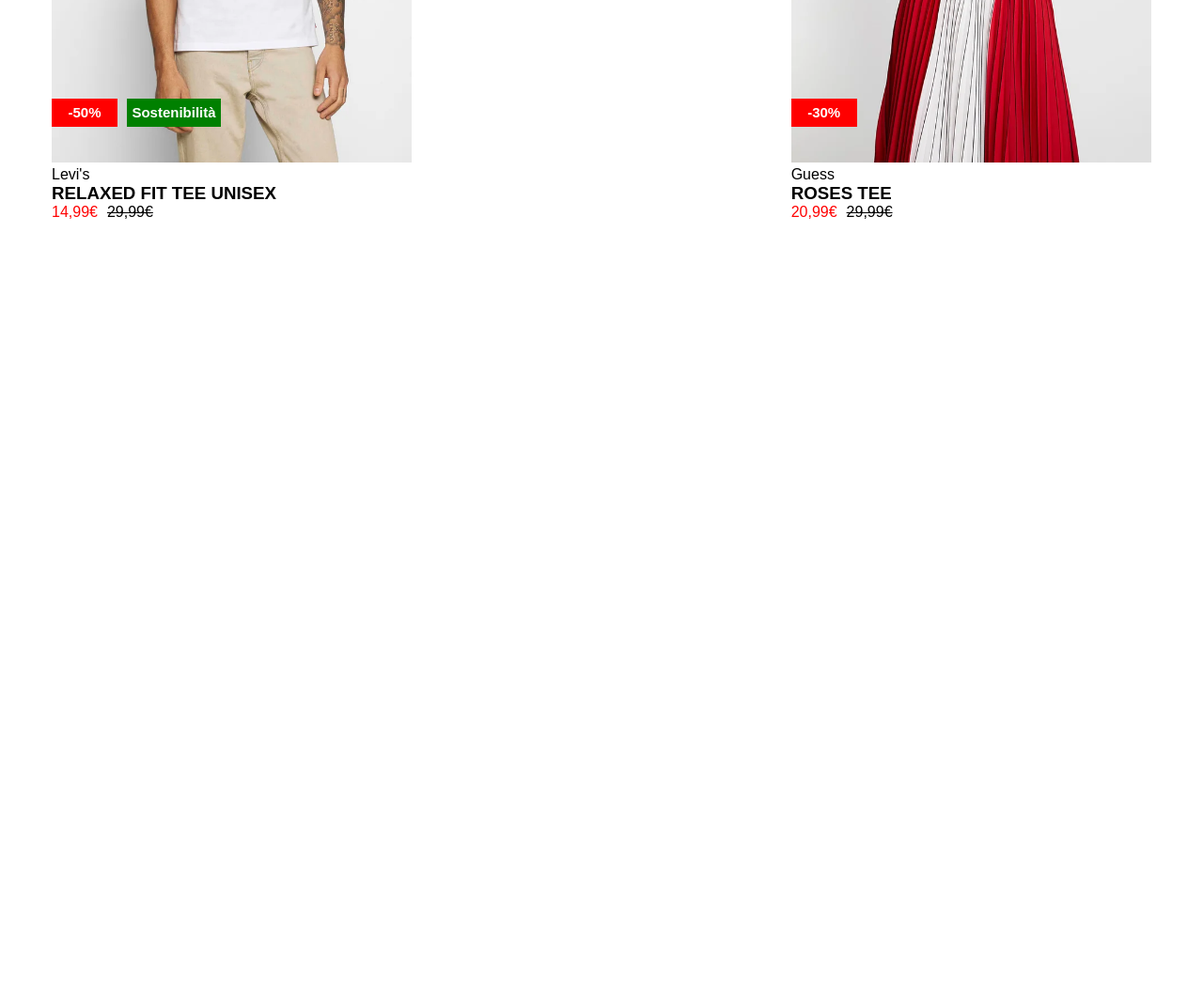
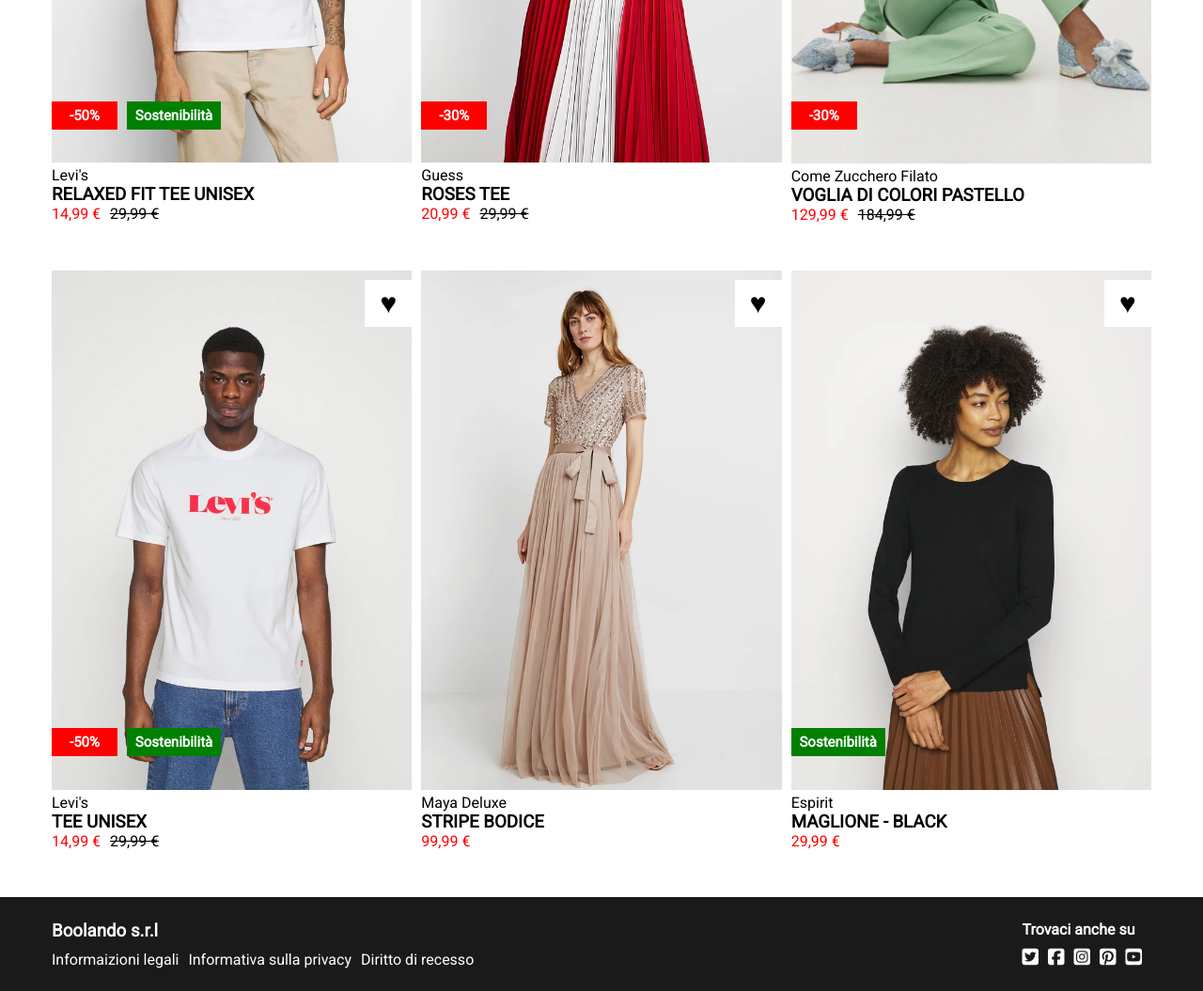
Before and after one commit to Saimon397/html-css-boolando, a plain HTML site: page index.html in a window 1280 px wide. Shown: the part 500-1555 px from the top of the page at 94% size. Before the commit the page ends 800 px from the top, so only its background shows below. Drawn offline with Linux system fonts and the light colour scheme.

Commit message:
Work_done__and_mod_footer

```diff
--- a/css/style.css
+++ b/css/style.css
@@ -4,7 +4,7 @@
     margin: 0;
     padding: 0;
     box-sizing: border-box;
-    font-family: Arial, Helvetica, sans-serif;
+    font-family: 'Roboto', sans-serif;
 }
 
 .menu-container {
@@ -17,7 +17,6 @@
     flex-direction: row;
     justify-content: space-between;
     align-items: center;
-    /*margin-top: 20px;*/
     height: 70px;
 }
 
@@ -43,7 +42,7 @@ a {
     position: fixed;
     z-index: 2;
     width: 100%;
-    height: 70px;
+    height: 65px;
     top: 0;
     left: 0;
 }
@@ -156,8 +155,7 @@ a {
 .footer-container {
     width: 100%;
     background-color: rgb(26, 26, 26);
-    height: 150px;
-    padding: 30px 0;
+    height: 100px;
 }
 
 footer div ul li a {
@@ -181,23 +179,14 @@ footer div ul li a {
 
 .flex-footer ul {
     list-style: none;
-    /*padding-right: 20px;
-    padding-top: 10px;*/
     color: white;
     text-decoration: none;
 }
-
-/*.flex-footer i {
-    padding-left: 20px;
-    padding-right: 0;
-
-}*/
 
 .right h4 {
     color: white;
     padding-bottom: 10px;
 }
-
 
 .right i {
     color: white;
@@ -207,10 +196,6 @@ footer div ul li a {
     display: flex;
 }
 
-#padding-none {
-    padding-left: 0;
-}
-
 i:hover {
     cursor: pointer;
 }
@@ -218,3 +203,7 @@ i:hover {
 li:hover {
     cursor: pointer;
 }
+
+.fa-brands {
+    font-size: 20px;
+}
--- a/index.html
+++ b/index.html
@@ -6,6 +6,9 @@
     <meta http-equiv="X-UA-Compatible" content="IE=edge">
     <meta name="viewport" content="width=device-width, initial-scale=1.0">
     <script src="https://kit.fontawesome.com/49b8372efe.js" crossorigin="anonymous"></script>
+    <link rel="preconnect" href="https://fonts.googleapis.com">
+    <link rel="preconnect" href="https://fonts.gstatic.com" crossorigin>
+    <link href="https://fonts.googleapis.com/css2?family=Roboto&display=swap" rel="stylesheet">
     <link rel="stylesheet" href="./css/style.css">
     <title>Boolando</title>
 </head>
@@ -15,7 +18,7 @@
         <div class="header-container">
             <div class="menu-container">
                 <nav class="flexbox">
-                    <ul>
+                    <ul class="flex">
                         <li><a href="#">Donna</a></li>
                         <li><a href="#">Uomo</a></li>
                         <li><a href="#">Bambini</a></li>
@@ -23,7 +26,7 @@
 
                     <img src="./img/boolean-logo.png" alt="logo">
 
-                    <ul>
+                    <ul class="flex">
                         <li><a href="#"><i class="fa-regular fa-user"></i></a></li>
                         <li><a href="#"><i class="fa-regular fa-heart"></i></a></li>
                         <li><a href="#"><i class="fa-solid fa-bag-shopping"></i></a></li>
@@ -40,30 +43,103 @@
                     <img class="photo2" src="./img/1b.webp" alt="img-man2">
                     <span class="heart"> &hearts;</span>
                     <span class="discount"> -50%</span>
-                    <span class="sustainability"> Sostenibilit&agrave;</span>
+                    <span class="sustainability">Sostenibilit&agrave;</span>
                     <div>
                         <p>Levi's</p>
                         <h3>RELAXED FIT TEE UNISEX</h3>
-                        <span class="discounted-price">14,99€</span><span class="full-price">29,99€</span>
+                        <span class="discounted-price">14,99 &euro;</span><span class="full-price">29,99 &euro;</span>
                     </div>
-                  </section>
+                </section>
 
-                  <section class="box">
-                    <img  class="photo1" src="./img/2.webp" alt="img-woman1">
-                    <img  class="photo2" src="./img/2b.webp" alt="img-woman2">
+                <section class="box">
+                    <img class="photo1" src="./img/2.webp" alt="img-woman1">
+                    <img class="photo2" src="./img/2b.webp" alt="img-woman2">
                     <span class="heart"> &hearts;</span>
                     <span class="discount"> -30%</span>
                     <div>
                         <p>Guess</p>
-                        <h3>roses tee</h3>
-                        <span class="discounted-price">20,99€</span><span class="full-price">29,99€</span>
+                        <h3>ROSES TEE</h3>
+                        <span class="discounted-price">20,99 &euro;</span><span class="full-price">29,99 &euro;</span>
                     </div>
                 </section>
 
+                <section class="box">
+                    <img class="photo1" src="./img/3.webp" alt="img-woman3">
+                    <img class="photo2" src="./img/3b.webp" alt="img-woman4">
+                    <span class="heart"> &hearts;</span>
+                    <span class="discount"> -30%</span>
+                    <div>
+                        <p>Come Zucchero Filato</p>
+                        <h3>VOGLIA DI COLORI PASTELLO</h3>
+                        <span class="discounted-price">129,99 &euro;</span><span class="full-price">184,99 &euro;</span>
+                    </div>
+                </section>
             </div>
 
+            <div class="row-2">
+                <section class="box">
+                    <img class="photo1" src="./img/4.webp" alt="img-man3">
+                    <img class="photo2" src="./img/4b.webp" alt="img-man4">
+                    <span class="heart"> &hearts;</span>
+                    <span class="discount"> -50%</span>
+                    <span class="sustainability">Sostenibilit&agrave;</span>
+                    <div>
+                        <p>Levi's</p>
+                        <h3>TEE UNISEX</h3>
+                        <span class="discounted-price">14,99 &euro;</span><span class="full-price">29,99 &euro;</span>
+                    </div>
+                </section>
+
+                <section class="box">
+                    <img class="photo1" src="./img/5.webp" alt="img-woman5">
+                    <img class="photo2" src="./img/5b.webp" alt="img-woman6">
+                    <span class="heart"> &hearts;</span>
+                    <div>
+                        <p>Maya Deluxe</p>
+                        <h3>STRIPE BODICE</h3>
+                        <span class="discounted-price">99,99 &euro;</span>
+                    </div>
+                </section>
+
+                <section class="box">
+                    <img class="photo1" src="./img/6.webp" alt="img-woman7">
+                    <img class="photo2" src="./img/6b.webp" alt="img-woamn8">
+                    <span class="heart"> &hearts;</span>
+                    <span class="sustainability space">Sostenibilit&agrave;</span>
+
+                    <div>
+                        <p>Espirit</p>
+                        <h3>MAGLIONE - BLACK</h3>
+                        <span class="discounted-price">29,99 &euro;</span>
+                    </div>
+                </section>
+            </div>
         </div>
     </main>
+    <footer>
+        <div class="footer-container">
+            <div class="flex-footer">
+                <div class="left">
+                    <h3>Boolando s.r.l</h3>
+                    <ul class="ul-footer">
+                        <li><a href="#">Informaizioni legali</a></li>
+                        <li><a href="#">Informativa sulla privacy</a></li>
+                        <li><a href="#">Diritto di recesso</a></li>
+                    </ul>
+                </div>
+                <div class="right">
+                    <h4>Trovaci anche su</h4>
+                    <ul class="ul-footer">
+                        <li><a href="#"><i class="fa-brands fa-square-twitter"></i></a></li>
+                        <li><a href="#"><i class="fa-brands fa-square-facebook"></i></a></li>
+                        <li><a href="#"><i class="fa-brands fa-square-instagram"></i></a></li>
+                        <li><a href="#"><i class="fa-brands fa-square-pinterest"></i></a></li>
+                        <li><a href="#"><i class="fa-brands fa-square-youtube"></i></a></li>
+                    </ul>
+                </div>
+            </div>
+        </div>
+    </footer>
 </body>
 
 </html>
```
